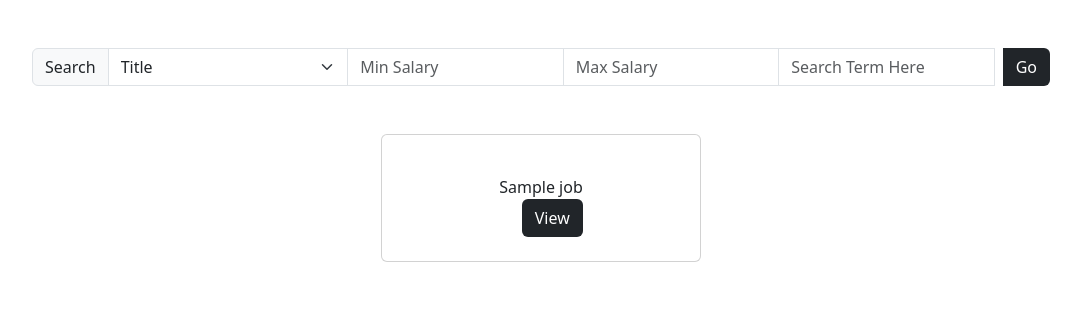
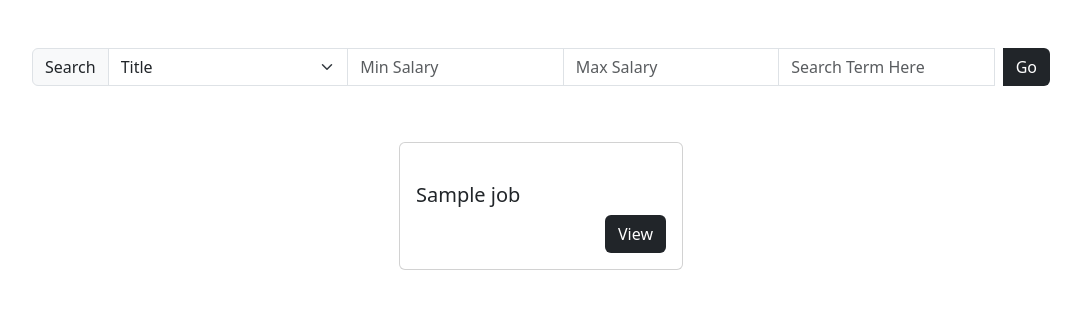
Before and after one commit to 42nacosta/Job-Platform-Project, a Django app: template home/templates/home/index.html in a window 1280 px wide. Shown: the part 72-381 px from the top of the page, without its empty margins (99-1180 px from the left). Run offline with Django 5.2, Linux system fonts and the light colour scheme; the template is opened without the code that fills it: most values are stand-ins (such as "Sample title", 1, 10 or a date in 2020); some libraries are stand-ins or nearby versions.

Commit message:
Fixed Job post UI

```diff
--- a/home/templates/home/index.html
+++ b/home/templates/home/index.html
@@ -31,12 +31,12 @@
     <a href="{% url 'home.create' %}" class="btn btn-primary">Post Job</a>
   </div>
   {% endif %}
-  <div class="d-flex justify-content-center mt-5">
+  <div class="d-flex flex-wrap justify-content-center mt-5">
   {% for job in template_data.jobs %}
-      <div class="col-md-4 col-lg-3 mb-2">
-        <div class="p-2 card align-items-center pt-4">
-          <div class="card-body text-start">
-            {{ job.title }}
+    <div class="p-2" style="flex: 0 0 300px; max-width: 300px;">
+      <div class="card h-100 align-items-center pt-4">
+        <div class="card-body text-start w-100">
+          <h5 class="card-title">{{ job.title }}</h5>
           <div class="text-end">
             <a href="{% url 'home.show' id=job.id %}" class="btn bg-dark text-white">View</a>
           </div>
```
Lines whose indentation alone changed are shown as unchanged.
